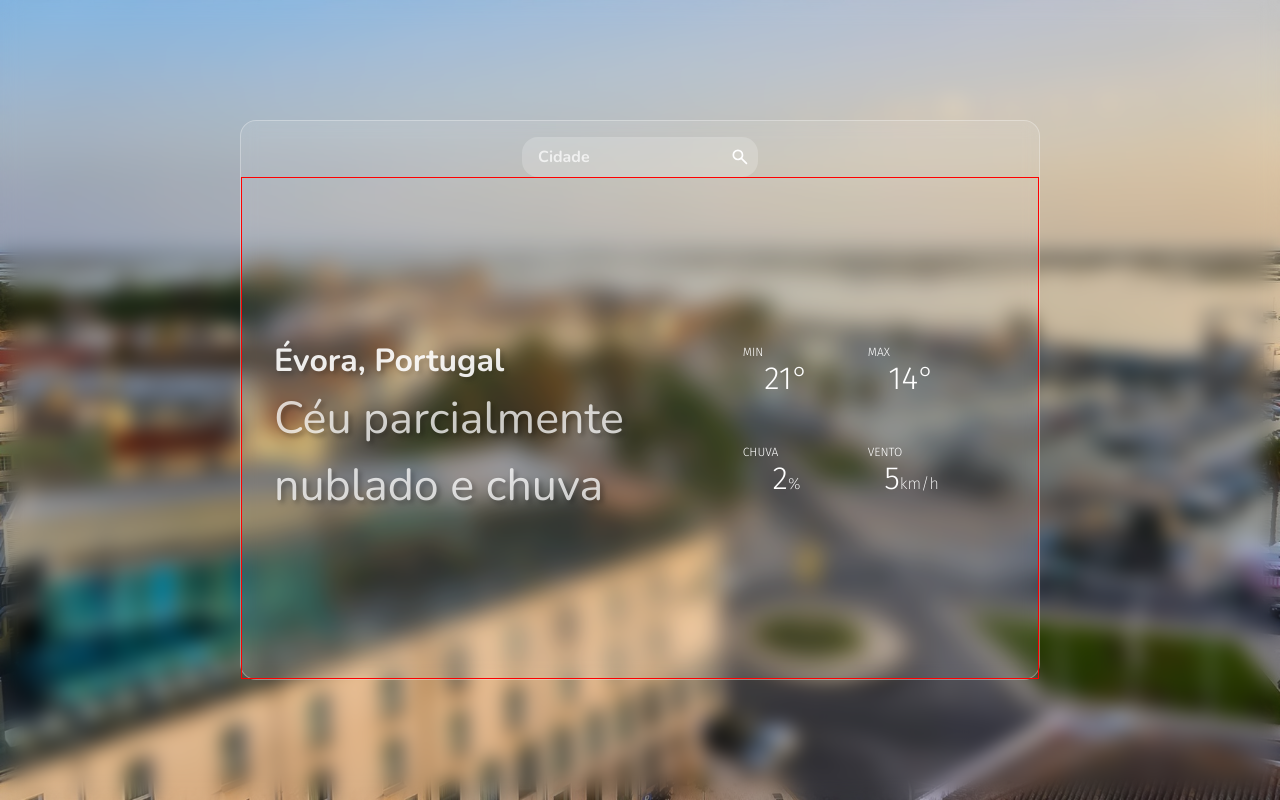
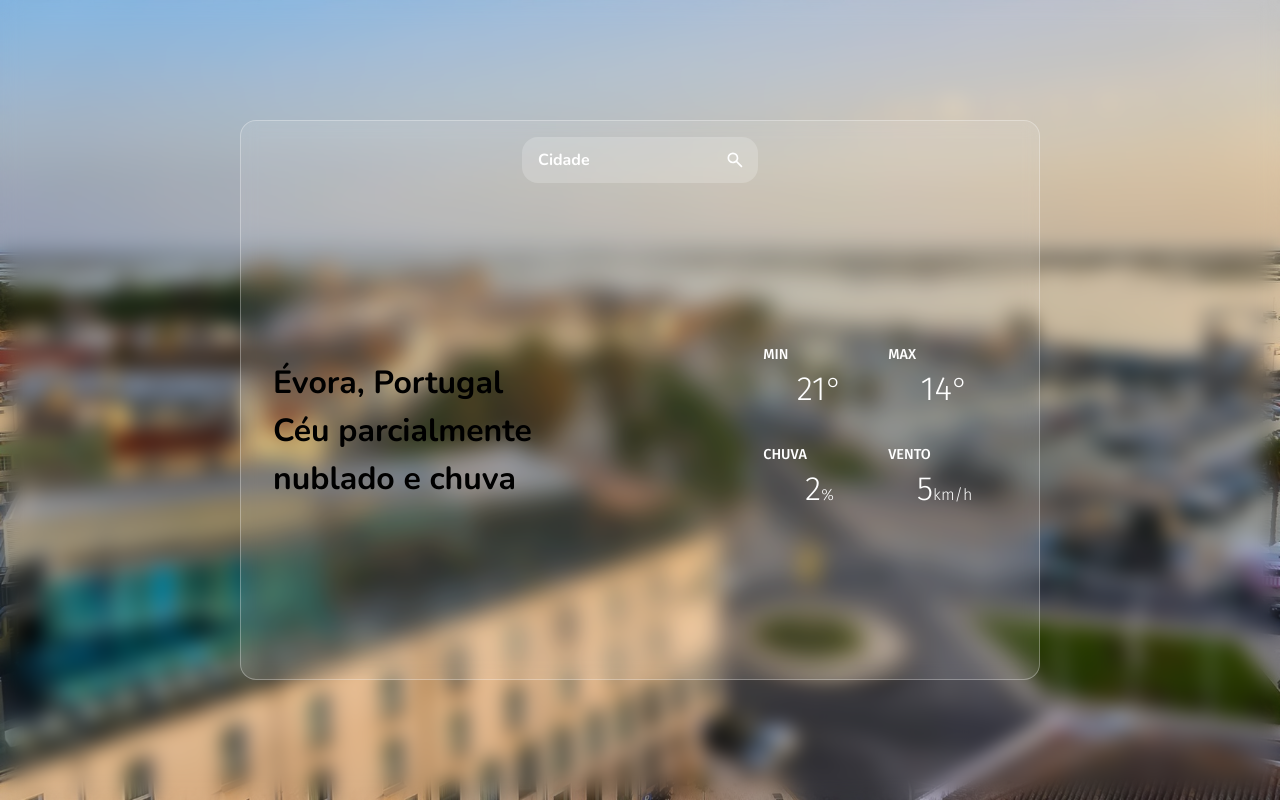
Before and after one commit to joaquimlcbfranco/weather-app-ipma, a Next.js app: page /data in a window 1280 px wide. Built offline with nearby package versions, Linux system fonts and the light colour scheme.

Commit message:
style: Adjust left and right data sections, change measurement unit sizing

```diff
--- a/src/app/data/data.module.css
+++ b/src/app/data/data.module.css
@@ -1,5 +1,5 @@
 @import url("https://fonts.googleapis.com/css2?family=Nunito:ital,wght@0,200..1000;1,200..1000&display=swap");
-@import url('https://fonts.googleapis.com/css2?family=Fira+Sans:ital,wght@0,100;0,200;0,300;0,400;0,500;0,600;0,700;0,800;0,900;1,100;1,200;1,300;1,400;1,500;1,600;1,700;1,800;1,900&display=swap');
+@import url("https://fonts.googleapis.com/css2?family=Fira+Sans:ital,wght@0,100;0,200;0,300;0,400;0,500;0,600;0,700;0,800;0,900;1,100;1,200;1,300;1,400;1,500;1,600;1,700;1,800;1,900&display=swap");
 
 .dataWrapper {
 	height: 70%;
@@ -24,7 +24,27 @@
 
 .topInfo {
 	margin: 1em;
-margin-bottom: auto;
+	margin-bottom: auto;
+	display: flex;
+	justify-content: center;
+	align-items: center;
+	width: 100%;
+}
+
+.topInfo a {
+	text-decoration: none;
+	position: absolute;
+	left: 0;
+	margin-left: 2em;
+	transition: scale 0.35s ease-in-out;
+}
+
+.topInfo a:hover {
+	scale: 1.05;
+}
+
+.topInfo a:active {
+	scale: 0.9;
 }
 
 .weatherForm .formRow {
@@ -38,7 +58,7 @@ margin-bottom: auto;
 	outline: rgb(255, 255, 255);
 	color: rgba(255, 255, 255, 0.7);
 	background-color: rgba(255, 255, 255, 0.2);
-	padding: 0.5em 1em;
+	padding: 0.7em 1em;
 	font-size: 1rem;
 	font-weight: bold;
 	border-radius: 1em;
@@ -52,7 +72,7 @@ margin-bottom: auto;
 }
 
 .weatherForm input::placeholder {
-	color: rgba(255, 255, 255, 0.7);
+	color: rgba(255, 255, 255, 1);
 	transition: color 0.35s ease-in-out;
 }
 
@@ -68,38 +88,55 @@ margin-bottom: auto;
 }
 
 .submitForm svg {
-	transition: fill 0.35s ease-in-out;
+	margin-right: 0.3em;
+	transition: fill 0.35s ease-in-out, scale 0.35s ease-in-out;
+	cursor: pointer;
 }
 
 .submitForm svg:hover {
 	fill: rgba(255, 255, 255, 0.9);
+	scale: 1.05;
+}
+
+.submitForm svg:active {
+	scale: 0.9;
 }
 
 .dataSection {
 	flex: 1;
 	align-items: center;
 	display: flex;
-	border: 1px solid red;
 	width: 100%;
 	justify-content: space-between;
 	padding: 2em;
 }
 
-.weatherDescription {
+.leftData {
 	max-width: 500px;
 }
 
-.weatherDescription h1:first-child {
+.leftData h1:first-child {
 	color: rgba(255, 255, 255, 0.9);
 	font-weight: bold;
-	font-size: 2.5 rem;
-	text-shadow: 3px 3px 5px rgba(0, 0, 0, 0.2);
+	font-size: 2.5rem;
+	text-shadow: 5px 5px 5px rgba(0, 0, 0, 0.3);
+	font-family: "Fira Sans";
 }
-.weatherDescription h1:nth-child(2) {
+
+.leftData p {
+	color: rgb(255, 255, 255, 0.9);
+	font-weight: 400;
+	font-size: 1.2rem;
+	text-shadow: 5px 5px 5px rgba(0, 0, 0, 0.3);
+	font-family: "Fira Sans";
+}
+
+.leftData .weatherDescription {
 	color: rgba(255, 255, 255, 0.75);
 	font-weight: 300;
 	font-size: 2.8rem;
-	text-shadow: 3px 3px 5px rgba(0, 0, 0, 0.3);
+	text-shadow: 5px 5px 5px rgba(0, 0, 0, 0.3);
+	font-family: "Fira Sans";
 }
 
 .rightData {
@@ -108,23 +145,22 @@ margin-bottom: auto;
 	grid-template-rows: 100px 100px;
 	align-items: center;
 	justify-items: center;
-	margin-right: 2em;
+	margin-top: 1em;
 }
 
 .rightData p {
 	color: white;
-	font-size: 2rem;
+	font-size: 2.1rem;
 	font-weight: 300;
 	font-family: "Fira Sans", "Nunito", sans-serif, system-ui;
-
 }
 
 .rightData .square {
 	display: flex;
 	justify-content: center;
 	align-items: center;
-	height: 70%;
-	width: 70%;
+	height: 90%;
+	width: 90%;
 	position: relative;
 }
 
@@ -132,15 +168,40 @@ margin-bottom: auto;
 	position: absolute;
 	top: 0;
 	left: 0;
-	font-size: 0.75rem;
+	font-weight: 500;
+	font-size: 0.9rem;
+}
+
+.square > p > .minTemp {
+	color: rgb(160, 222, 255);
+}
+
+.square > p > .maxTemp {
+	color: rgb(255, 213, 0);
 }
 
 .square > p > .measurement {
 	font-size: 1rem;
+	font-weight: 300;
+}
+
+.square > p > .degrees {
+	font-size: 2rem;
 	font-weight: 200;
 }
 
-.square > p > .degrees {
-	font-size: inherit;
-	font-weight: 200;
+.bottomData .cards {
+	display: flex;
+	gap: 1em;
+	padding: 1em;
 }
+
+@keyframes fade-in {
+	from {
+		opacity: 0;
+	}
+
+	to {
+		opacity: 1;
+	}
+}
```
